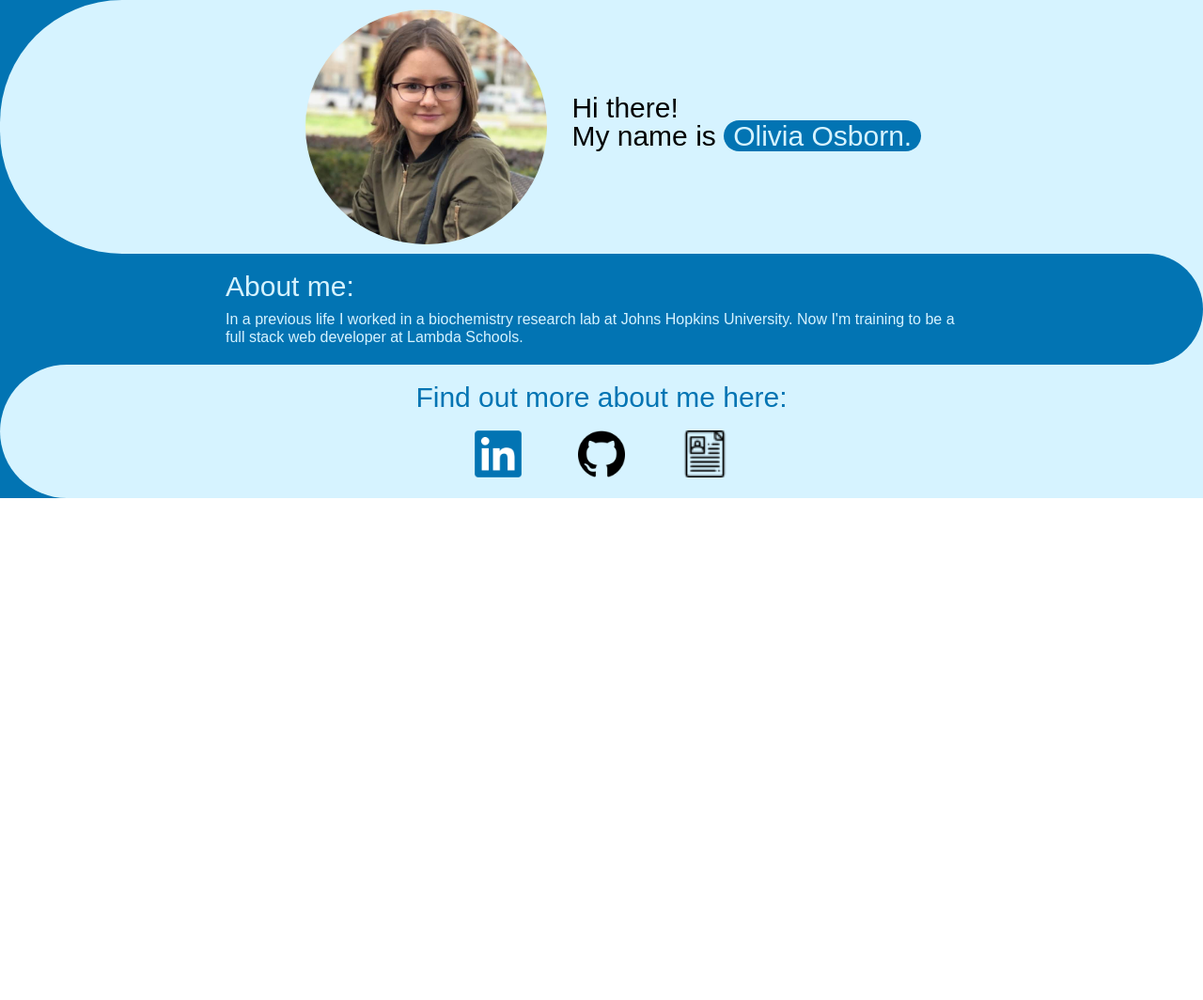
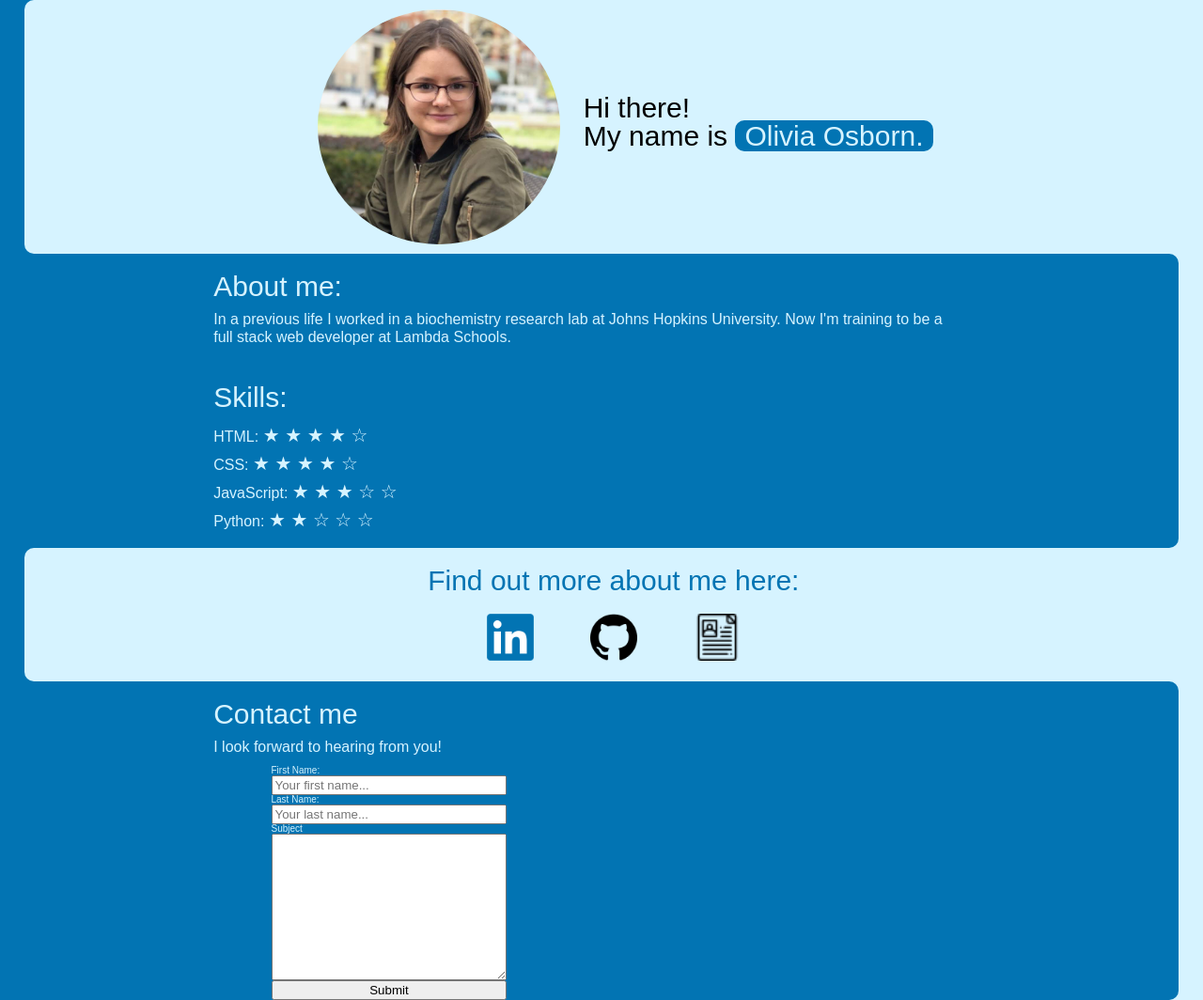
Before and after one commit to olivia-koehler/Personal-Website, a plain HTML site: page index.html in a window 1280 px wide. Shown: the whole page at 94% size. Before the commit the page ends 800 px from the top, so only its background shows below. Drawn offline with Linux system fonts and the light colour scheme.

Commit message:
editted style and contact section

```diff
--- a/Less/home-page.less
+++ b/Less/home-page.less
@@ -10,6 +10,10 @@
     background-color: @dark-blue;
 }
 
+.fourth {
+    background-color: @light-blue;
+}
+
 @keyframes spin {
     from {transform: rotate(0deg);}
     to {transform:rotate(360deg);}
@@ -18,15 +22,16 @@
 header {
     display: flex;
     justify-content: center;
-    border-top-left-radius: 130px;
-    border-bottom-left-radius: 130px;
+    border-top-left-radius: 10px;
+    border-bottom-left-radius: 10px;
     background-color: @light-blue;
+    margin-left: 2%;
     h1 {
         margin-top: 100px;
         span {
             background-color: @dark-blue;
             color: @light-blue;
-            border-radius: 30px;
+            border-radius: 10px;
             padding: 0px 10px;
         }
     }
@@ -35,10 +40,10 @@ header {
         width: auto;
         border-radius: 50%;
         margin: 10px 2%;
-        animation-name: spin;
-        animation-duration: 5s;
-        animation-iteration-count: infinite;
-        animation-timing-function: linear;
+        // animation-name: spin;
+        // animation-duration: 5s;
+        // animation-iteration-count: infinite;
+        // animation-timing-function: linear;
     }
 }
 
@@ -48,8 +53,9 @@ header {
     flex-direction: column;
     color: @light-blue;
     background-color: @dark-blue;
-    border-top-right-radius: 130px;
-    border-bottom-right-radius: 130px;
+    border-top-right-radius: 10px;
+    border-bottom-right-radius: 10px;
+    margin-right: 2%;
 
     h2 {
         width: 800px;
@@ -62,14 +68,30 @@ header {
         margin: auto;
         padding: 0 2% 20px 2%;
     }
+
+    ul {
+        font-size: 1.6rem;
+        width: 800px;
+        margin: auto;
+        padding-bottom: 15px;
+
+        li {
+            padding: 5px 0;
+        }
+
+        span {
+            font-size: 2rem;
+        }
+    }
 }
 
-.contact {
+.social-med {
     display: flex;
     flex-direction: column;
     align-items: center;
-    border-top-left-radius: 130px;
-    border-bottom-left-radius: 130px;
+    border-top-left-radius: 10px;
+    border-bottom-left-radius: 10px;
+    margin-left: 2%;
     background-color: @light-blue;
 
     h2 {
@@ -115,3 +137,29 @@ header {
           }
     }
 }
+
+.contact {
+    background-color: @dark-blue;
+    border-top-right-radius: 10px;
+    border-bottom-right-radius: 10px;
+    margin-right: 2%;
+    color: @light-blue;
+    h2 {
+        padding-top: 20px;
+        width: 800px;
+        margin: auto;
+    }
+
+    p {
+        width: 800px;
+        margin: auto;
+        padding: 10px 0;
+    }
+    form {
+        width: 800px;
+        margin-left: 23%;
+        display: flex;
+        flex-direction: column;
+        width: 20%;
+    }
+}
--- a/index.html
+++ b/index.html
@@ -26,11 +26,18 @@
 			<section class="about">
 				<h2>About me:</h2>
 				<p>In a previous life I worked in a biochemistry research lab at Johns Hopkins University. Now I'm training to be a full stack web developer at Lambda Schools. </p>
+				<h2>Skills:</h2>
+				<ul>
+					<li>HTML: <span>&#9733 &#9733 &#9733 &#9733 &#9734</span></li>
+					<li>CSS: <span>&#9733 &#9733 &#9733 &#9733 &#9734</span></li>
+					<li>JavaScript: <span>&#9733 &#9733 &#9733 &#9734 &#9734</span></li>
+					<li>Python: <span>&#9733 &#9733 &#9734 &#9734 &#9734</span></li>
+				</ul>
 			</section>
 		</div>
 
 		<div class="third">
-		<section class= "contact">
+		<section class= "social-med">
 				<h2>Find out more about me here:</h2>
 				<div class = "buttons">
 					<div class="hidden-btn">
@@ -59,5 +66,20 @@
 					</div>
 				</div>
 		</section>
+		<div class="fourth">
+		<section class="contact">
+			<h2>Contact me</h2>
+			<p>I look forward to hearing from you!</p>
+			<form action="">
+				<label for="fname">First Name:</label>
+				<input type="text" id="fname" name="firstname" placeholder="Your first name...">
+				<label for="lname">Last Name:</label>
+				<input type="text" id="lname" name="lastname" placeholder="Your last name..." >
+				<label for="subject">Subject</label>
+				<textarea name="subject" id="subject" cols="30" rows="10"></textarea>
+				<input type="submit" value="Submit">
+			</form>
+		</section>
+		</div>
 	</div>
 </body>
```
Also changed, not shown: css/index.css. Lines whose indentation alone changed are shown as unchanged.
